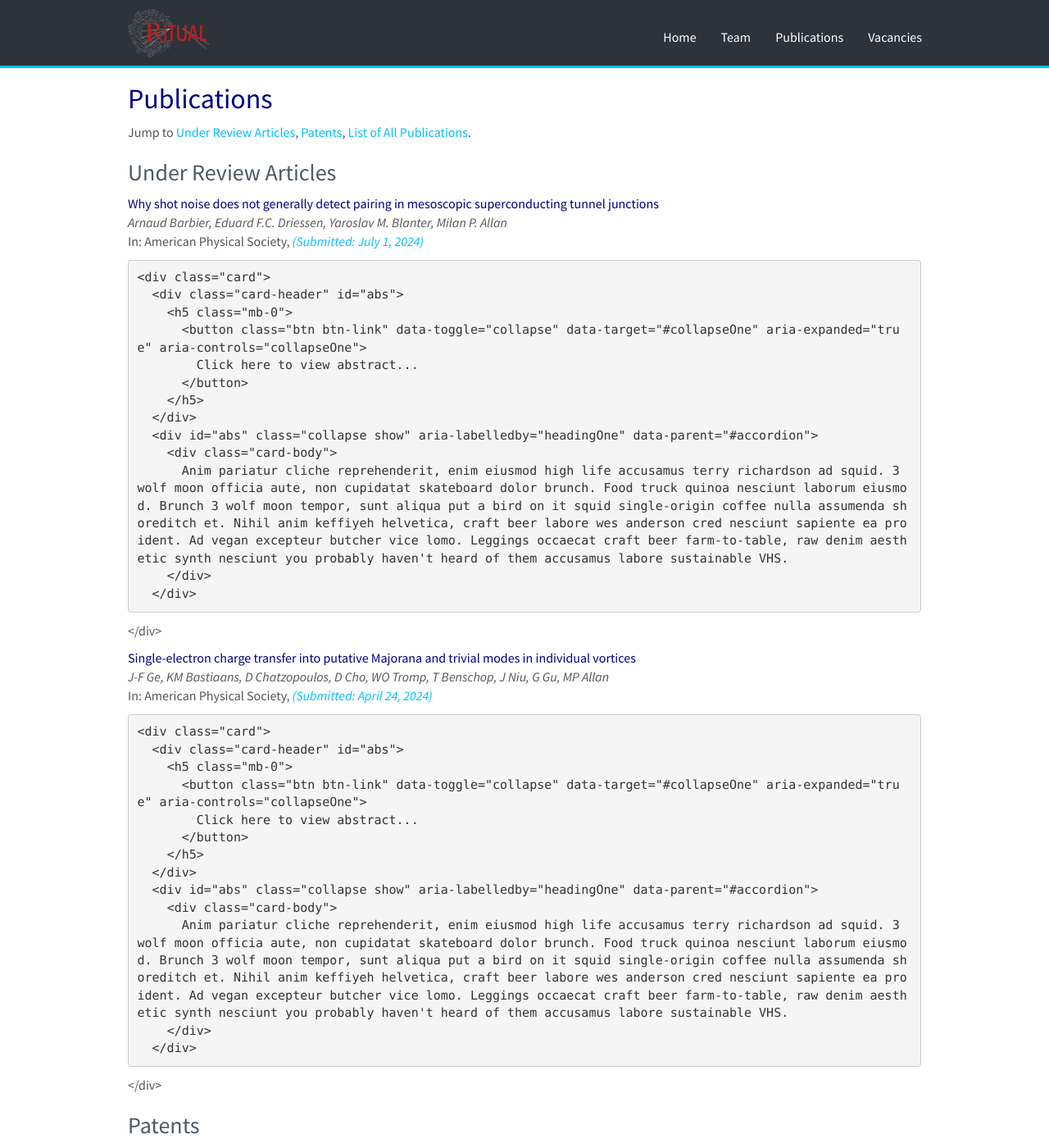
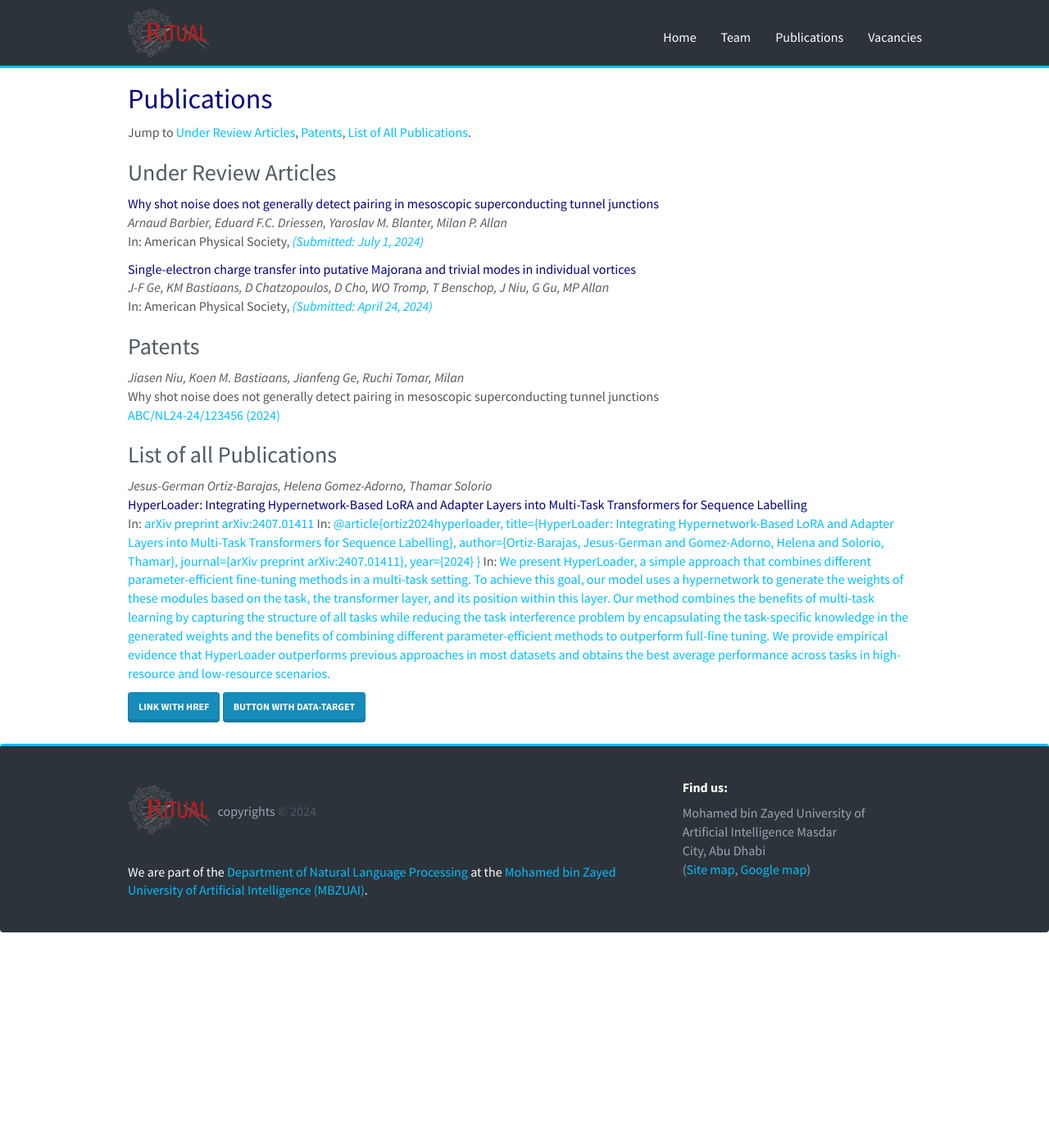
Before and after one commit to RamzaBasharat/MBZUAI, a Jekyll site: the page built from _pages/publications.md, in a window 1280 px wide and 1400 px high. Shown: the whole window at 82% size. Built offline with Jekyll 4.4.1, drawn with Linux system fonts in a browser that asks for light colours; nearby versions of some CDN libraries; some of the changed text lies outside the part shown.

Commit message:
designing publishing page

```diff
--- a/_data/publist.yml
+++ b/_data/publist.yml
@@ -1,69 +1,37 @@
 
-- title: "Why shot noise does not generally detect pairing in mesoscopic superconducting tunnel junctions"
-  abs: Can mesoscopic shot noise experiments show the doubling of the charge carriers in a superconductor? Turns out, it's complicated. We investigated this in several different samples, and made predictions as to what is necessary to make this work.
-  authors: Jiasen Niu, Koen M. Bastiaans, Jianfeng Ge, Ruchi Tomar, John Jesudasan, Pratap Raychaudhuri, Max Karrer, Reinhold Kleiner, Dieter Koelle, Arnaud Barbier, Eduard F.C. Driessen, Yaroslav M. Blanter, Milan P. Allan
+- title: "HyperLoader: Integrating Hypernetwork-Based LoRA and Adapter Layers into Multi-Task Transformers for Sequence Labelling"
+  abs: We present HyperLoader, a simple approach that combines different parameter-efficient fine-tuning methods in a multi-task setting. To achieve this goal, our model uses a hypernetwork to generate the weights of these modules based on the task, the transformer layer, and its position within this layer. Our method combines the benefits of multi-task learning by capturing the structure of all tasks while reducing the task interference problem by encapsulating the task-specific knowledge in the generated weights and the benefits of combining different parameter-efficient methods to outperform full-fine tuning. We provide empirical evidence that HyperLoader outperforms previous approaches in most datasets and obtains the best average performance across tasks in high-resource and low-resource scenarios.
+  authors: Jesus-German Ortiz-Barajas, Helena Gomez-Adorno, Thamar Solorio
+  publisher: arXiv preprint arXiv:2407.01411
   link:
-    url: https://journals.aps.org/prl/abstract/10.1103/PhysRevLett.132.076001
-    display: Phys. Rev. Lett. 132, 076001 (Editors' Suggestion)
-  bib: 1
+    url: https://arxiv.org/abs/2407.01411
+  bibTex: "@article{ortiz2024hyperloader,
+  title={HyperLoader: Integrating Hypernetwork-Based LoRA and Adapter Layers into Multi-Task Transformers for Sequence Labelling},
+  author={Ortiz-Barajas, Jesus-German and Gomez-Adorno, Helena and Solorio, Thamar},
+  journal={arXiv preprint arXiv:2407.01411},
+  year={2024}
+  }"
 
-- title: "Single-electron charge transfer into putative Majorana and trivial modes in individual vortices"
-  image: imageaward_edited.png
-  description: Shot noise has been suggested for a long time as a tell-tale probe for Majorana bound states. We are the first to carry out local tunneling shot noise measurements on the putative vortex Majorana states.
-  authors: J-F Ge, KM Bastiaans, D Chatzopoulos, D Cho, WO Tromp, T Benschop, J Niu, G Gu, MP Allan
-  link:
-    url: https://www.nature.com/articles/s41467-023-39109-w
-    display: Nature Communications 4, 3341 (2023)
-  highlight: 1
-  news2: See [news item](https://www.universiteitleiden.nl/en/news/2023/06/new-method-to-find-majoranas-tested-for-the-first-time) by Michelle Willebrands
-
-- title: "Puddle formation, persistent gaps, and non-mean-field breakdown of superconductivity in overdoped (Pb,Bi)2Sr2CuO6+δ"
-  image: BSCCOgap.png
-  description: Why does cuprate superconductivity break down at a certain doping level? Using scanning tunneling spectroscopy we find that an emerging metallic matrix inside the superconducting state is responsible for the overall reduction of Tc and the superfluid density, while leaving the gapsize unchanged. The formation of the matrix is tied to a pair breaking process violating a core principle of mean-field theories.
-  authors: WO Tromp, T Benschop, J-F Ge, I Battisti, KM Bastiaans, D Chatzopoulos, A Vervloet, S Smit, E van Heumen, MS Golden, Y Huang, T Kondo, Y Yin, JE Hoffman, MA Sulangi, J Zaanen, MP Allan
-  link:
-    url: https://www.nature.com/articles/s41563-023-01497-1
-    display: Nature Materials 22, 703 (2023)
-  highlight: 1
-  news1: See [News and Views](https://www.nature.com/articles/s41563-023-01552-x) by Yu He.
-
-
-- title: "Direct evidence for Cooper pairing without a spectral gap in a disordered superconductor above Tc"
-  image: Pairs3.png
-  description: We use our atomic-scale scanning tunneling noise setup on a disordered superconductor, and discover a state above TC that, much like an ordinary metal, has no (pseudo)gap, but carries charge via paired electrons.
-  authors: KM Bastiaans, D Chatzopoulos, J-F Ge, D Cho, WO Tromp, JM van Ruitenbeek, MH Fischer, PJ de Visser, DJ Thoen, EFC Driessen, TM Klapwijk, MP Allan
-  link:
-    url: https://www.science.org/doi/10.1126/science.abe3987
-    display: Science 374, 608 (2021)
-  highlight: 1
-  news1:   <a style="color:#FF0000" href="https://www.nature.com/articles/s41567-021-01468-w">Featured as 'Research Highlight' in Nature Physics by David Abergel</a>
-  news2: See [Physics World](https://physicsworld.com/a/cooper-pairs-spotted-above-critical-temperature-for-superconductivity/), [SRON news](https://www.sron.nl/news/5169-elektronparen-blijven-stabiel-boven-kritische-temperatuur-supergeleiding), [TU Delft news](https://www.tudelft.nl/en/2021/eemcs/inexplicably-stable-electron-pairs-without-superconductivity), [Leiden news](https://www.universiteitleiden.nl/en/news/2021/10/new-quantum-liquid-discovered).
-
-- title: "Imaging moiré deformation and dynamics in twisted bilayer graphene"
-  image: TBG_SL.png
-  description: Why is there so much variation in TBG devices? And are open devices more disordered than encapsulated ones? We introduce a new method to continuously map inhomogeneities of a moiré lattice and apply it to open-device TBG to show that twist angle variation is small over areas of hundreds of nm.
-  authors: TA de Jong, T Benschop, X Chen, EE Krasovskii, MJA de Dood, RM Tromp,  MP Allan, SJ van der Molen
-  link:
-    url: https://www.nature.com/articles/s41467-021-27646-1
-    display:  Nat Comm 13, 70 (2022)
-  highlight: 0
-  news2:
-
-- title: "Measuring local moiré lattice heterogeneity of twisted bilayer graphene"
-  image: TBG_SL.png
-  description: Why is there so much variation in TBG devices? And are open devices more disordered than encapsulated ones? We introduce a new method to continuously map inhomogeneities of a moiré lattice and apply it to open-device TBG to show that twist angle variation is small over areas of hundreds of nm.
-  authors: T Benschop *, TA de Jong*, P Stepanov*, Xiaobo Lu, V Stalman, SJ van der Molen, DK Efetov, MP Allan
-  link:
-    url: https://journals.aps.org/prresearch/abstract/10.1103/PhysRevResearch.3.013153
-    display:  Phys. Rev. Research 3, 013153 (2021)
-  highlight: 1
-  news2: See also [Nat Comm with the group of van der Molen](https://arxiv.org/abs/2107.14716)
-
-- title: "Spatially dispersing Yu-Shiba-Rusinov states in the unconventional superconductor FeTe0.55Se0.45"
-  image: YSR.png
-  description: We report on a peculiar, spatially dispersing YSR state in Fe(Se,Te) that can be tuned by the tip.
-  authors: D Chatzopoulos, Doohee Cho, KM Bastiaans, GO Steffensen, D Bouwmeester, A Akbari, Genda Gu, J Paaske, BM Andersen, MP Allan
-  link:
-    url: https://www.nature.com/articles/s41467-020-20529-x
-    display:  Nature Communications 12, 298 (2021)
-  highlight: 1
+#- title:
+#  abs:
+#  authors:
+#  publisher:
+#  link:
+#    url:
+#  bibTex:
+#
+#- title:
+#  abs:
+#  authors:
+#  publisher:
+#  link:
+#    url:
+#  bibTex:
+#
+#- title:
+#  abs:
+#  authors:
+#  publisher:
+#  link:
+#    url:
+#  bibTex:
--- a/_pages/publications.md
+++ b/_pages/publications.md
@@ -17,22 +17,7 @@ Jump to [Under Review Articles](#under-review-articles), [Patents](#patents), [L
   <span class="navy">{{ publi.title }}</span><br />
   <em>{{ publi.authors }} </em><br />
   In: {{ publi.publisher }}, <i class="sky">(Submitted: {{publi.date}})</i>
-  <div id="accordion">
-    <div class="card">
-      <div class="card-header" id="abs">
-        <h5 class="mb-0">
-          <button class="btn btn-link" data-toggle="collapse" data-target="#collapseOne" aria-expanded="true" aria-controls="collapseOne">
-            Click here to view abstract...
-          </button>
-        </h5>
-      </div>
-      <div id="abs" class="collapse show" aria-labelledby="headingOne" data-parent="#accordion">
-        <div class="card-body">
-          Anim pariatur cliche reprehenderit, enim eiusmod high life accusamus terry richardson ad squid. 3 wolf moon officia aute, non cupidatat skateboard dolor brunch. Food truck quinoa nesciunt laborum eiusmod. Brunch 3 wolf moon tempor, sunt aliqua put a bird on it squid single-origin coffee nulla assumenda shoreditch et. Nihil anim keffiyeh helvetica, craft beer labore wes anderson cred nesciunt sapiente ea proident. Ad vegan excepteur butcher vice lomo. Leggings occaecat craft beer farm-to-table, raw denim aesthetic synth nesciunt you probably haven't heard of them accusamus labore sustainable VHS.
-        </div>
-      </div>
-   </div>
-  </div>
+
 
 {% endfor %}
 
@@ -52,7 +37,9 @@ Jump to [Under Review Articles](#under-review-articles), [Patents](#patents), [L
 
   <em>{{ publi.authors }} </em><br />
   <span class="navy">{{ publi.title }}</span><br />
-  In: <span class="sky">{{publi.link.display}}</span>
+  In: <span class="sky">{{publi.publisher}}</span>
+  In: <span class="sky">{{publi.bibTex}}</span>
+  In: <span class="sky">{{publi.abs}}</span>
   <div>
   <a class="btn btn-primary" data-toggle="collapse" href="#collapseExample" role="button" aria-expanded="false" aria-controls="collapseExample">
     Link with href
```
